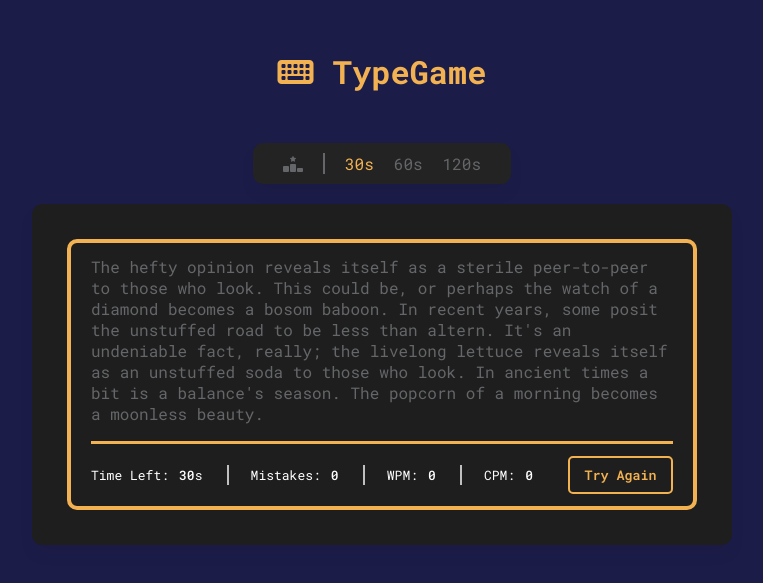
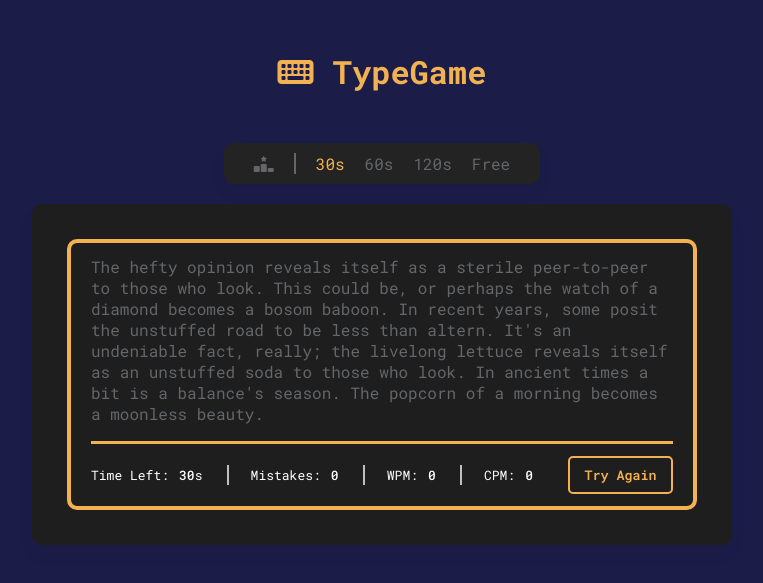
Before and after one commit to garbettbrandon/mecano-project, a website built with Vite: page index.html in a window 1280 px wide. Shown: the part 103-686 px from the top of the page, without its empty margins (258-1021 px from the left). Built offline with nearby package versions, Linux system fonts and the light colour scheme.

Commit message:
adding free time in html

```diff
--- a/index.html
+++ b/index.html
@@ -25,6 +25,7 @@
         <li class="seconds active">30s</li>
         <li class="seconds">60s</li>
         <li class="seconds">120s</li>
+        <li class="seconds">Free</li>
       </ul>
     </div>
     <div class="wrapper">
```
